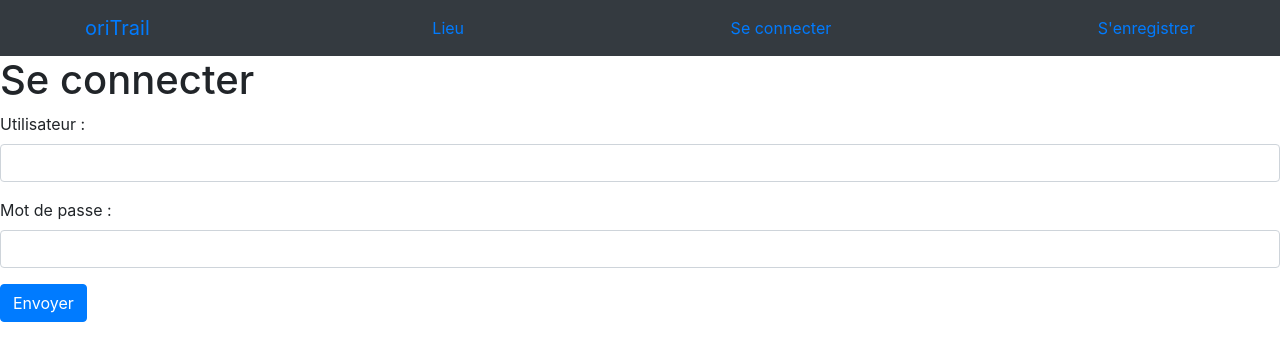
After one commit to joevin-slq/oriTrail-slim3, a PHP site: template app/views/pages/login.twig in a window 1280 px wide. The commit adds this page. Shown: the top 361 px of the page. Run offline with PHP 8.4, Linux system fonts and the light colour scheme; the template is opened without the code that fills it, so the values that code supplies are empty; some libraries are stand-ins or nearby versions.

Commit message:
PoC login/signin

```diff
--- a/app/PagesControllers/Controller.php
+++ b/app/PagesControllers/Controller.php
@@ -1,6 +1,7 @@
 <?php
 namespace App\PagesControllers;
 
+use Psr\Http\Message\RequestInterface;
 use Psr\Http\Message\ResponseInterface;
 
 // controleur dédié au Front-End
@@ -17,4 +18,8 @@ class Controller {
 	public function render(ResponseInterface $response, $file, $data) {
 		$this->container->view->render($response, $file, $data);
 	}
+
+	public function home(RequestInterface $request, ResponseInterface $response) {
+		$this->render($response, 'pages/home.twig', []);
+	}
 }
--- a/app/views/layout.twig
+++ b/app/views/layout.twig
@@ -17,10 +17,13 @@
               <a href="{{ path_for('home') }}" class="navbar-brand">oriTrail</a>
             </div>
             <div class="nav navbar-nav">
-              <li><a href="{{ path_for('contact') }}">Contact</a></li>
+              <li><a href="{{ path_for('lieu') }}">Lieu</a></li>
             </div>
             <div class="nav navbar-nav">
-              <li><a href="{{ path_for('lieu') }}">Lieu</a></li>
+              <li><a href="{{ path_for('login') }}">Se connecter</a></li>
+            </div>
+            <div class="nav navbar-nav">
+              <li><a href="{{ path_for('signin') }}">S'enregistrer</a></li>
             </div>
           </div>
   	    </nav>
--- /dev/null
+++ b/app/views/pages/login.twig
@@ -0,0 +1,19 @@
+{% extends "layout.twig" %}
+
+{% block content %}
+	<h1>Se connecter</h1>
+
+	<form action="{{ path_for('login') }}" method="post">
+		<div class="form-group">
+			<label for="login">Utilisateur :</label>
+			<input type="text" name="login" id="login" class="form-control">
+		</div>
+		<div class="form-group">
+			<label for="password">Mot de passe :</label>
+			<input type="password" name="password" id="password" class="form-control">
+		</div>
+		<div class="form-group">
+			<input type="submit" value="Envoyer" class="btn btn-primary">
+		</div>
+	</form>
+{% endblock %}
--- a/app/views/pages/contact.twig
+++ b/app/views/pages/signin.twig
@@ -1,10 +1,9 @@
 {% extends "layout.twig" %}
 
 {% block content %}
-	<h1>Me contacter</h1>
-	<p>Lorem ipsum dolor sit amet, consectetur adipiscing elit, sed do eiusmod tempor incididunt ut labore et dolore magna aliqua. Ut enim ad minim veniam, quis nostrud exercitation ullamco laboris nisi ut aliquip ex ea commodo consequat. Duis aute irure dolor in reprehenderit in voluptate velit esse cillum dolore eu fugiat nulla pariatur. Excepteur sint occaecat cupidatat non proident, sunt in culpa qui officia deserunt mollit anim id est laborum.</p>
+	<h1>S'inscrire</h1>
 
-	<form action="{{ path_for('contact') }}" method="post">
+	<form action="{{ path_for('signin') }}" method="post">
 		<div class="form-group">
 			<label for="nom">Votre nom :</label>
 			<input type="text" name="nom" id="nom" class="form-control">
```
Also changed, not shown: app/PagesControllers/LieuController.php (+0 -13 lines), app/PagesControllers/UserController.php (added, +24 -0 lines), public/index.php (+4 -4 lines), 1 other file.
